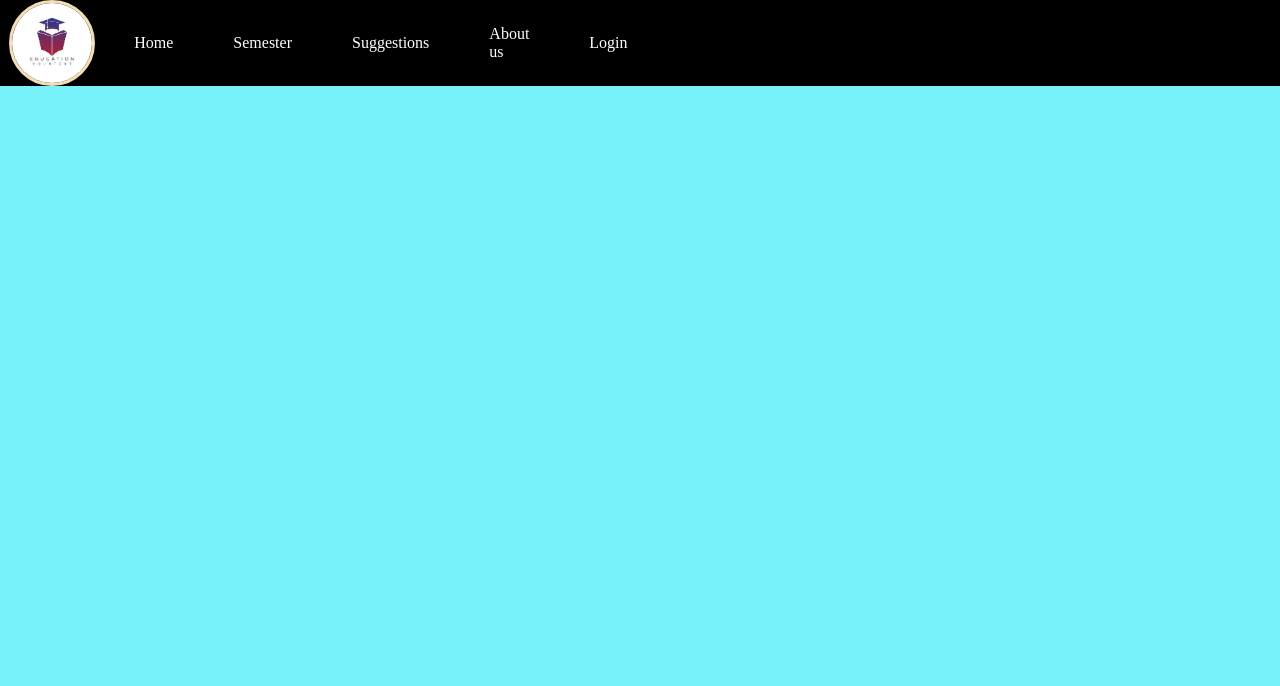
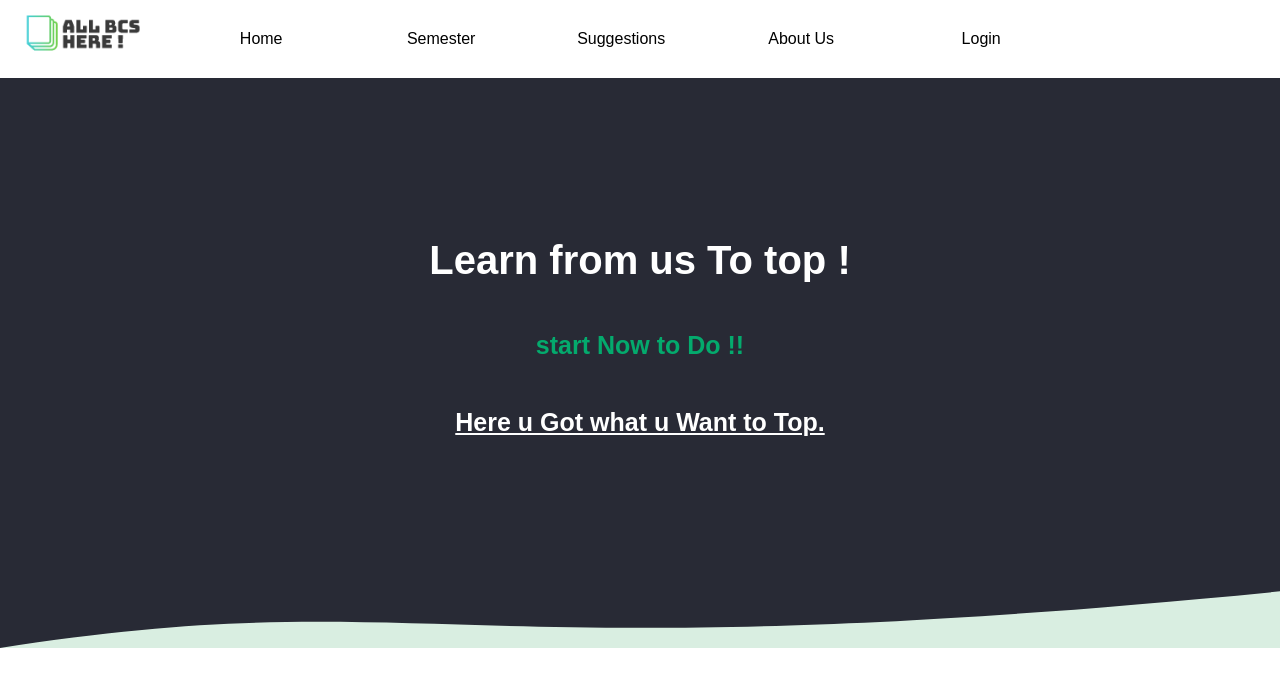
Before and after one commit to Ajay4615/All-BCS-Here-, a plain HTML site: page index.html in a window 1280 px wide. Drawn offline with Linux system fonts and the light colour scheme.

Commit message:
Home pages edited

```diff
--- a/Home.css
+++ b/Home.css
@@ -1,4 +1,132 @@
 *{
+    padding: 0;
+    margin: 0;
+}
+body{
+    background-color:  white;
+    box-sizing: border-box;
+    font-family: sans-serif;
+    height: 100%;
+}
+.logo{
+  margin: 7px;
+  padding: 0px;
+
+  height: 60px;
+  display: flex;
+   justify-content: center;
+   align-items: center;
+
+}
+.logo img{
+    margin: 0px;
+    height: 60px;
+}
+.menu-bar{
+    background-color:white ;
+
+    text-align: center;
+    flex-wrap: wrap;
+}
+.menu-bar ul{
+    display:flex;
+
+    list-style: none;
+
+}
+.menu-bar ul li{
+    width: 120px;
+    margin: 15px;
+    padding: 15px;
+}
+.menu-bar ul li a{
+      text-decoration: none;
+      color:black;
+    }
+
+.menu-bar ul li:hover{
+    background-color: #2bab0d;
+    border-radius: 4px;
+}
+
+.sub-menu-1{
+    display: none;
+    width: 170px;
+
+}
+
+.menu-bar ul li:hover .sub-menu-1{
+    display: block;
+    position: absolute;
+    background-color: white;
+     margin-top:15px;
+    margin-left: -15px;
+}
+.menu-bar ul li:hover .sub-menu-1 ul{
+
+    display: block;
+    margin: 10px;
+}
+.menu-bar ul li:hover .sub-menu-1 ul li{
+    width: 120px;
+    padding: 10px;
+    border-bottom: 1px dotted #fff;
+    background: transparent;
+    border-radius: 0;
+    text-align: left;
+
+
+}
+.menu-bar ul li:hover .sub-menu-1 ul li:last-child{
+    border-bottom: none;
+}
+.menu-bar ul li:hover .sub-menu-1 ul li a:hover{
+    background-color: #2bab0d;
+    border-radius: 4px;
+    width: 120px;
+    margin: 5px;
+    padding: 5px;
+
+}
+
+.homefrontcontent{
+    background-color: #282A35;
+    height: 500px;
+    width: 100%;
+    text-align: center;
+}
+.totop{
+    color: white;
+    font-size: 40px;
+    font-weight: 700;
+    /* padding-left: 43rem; */
+    padding-top:10rem ;
+    /* padding-right:rem ; */
+
+
+}
+.starttoday{
+    color:#04AA6D ;
+
+
+    font-weight: 700;
+    font-size: 25px;
+    padding-top:3rem;
+}
+
+.ugot{
+    color: #fff;
+    font-weight: 700;
+    font-size: 25px;
+    padding-top:3rem;
+    text-decoration: underline;
+}
+
+
+
+
+
+/* *{
     margin: 0;
     padding: 0;
 
@@ -16,22 +144,26 @@ body{
 .navbar{
   display: flex;
   width: 100%;
-  background-color: black;
-  height: 120;
+  height:80px;
+  position: relative;
+  font-size: 18px;
+
+  background-color: white;
+
 
 
 }
 .logo{
     width:100% ;
-    height: 80;
+    height: 70px;
     display: flex;
     justify-content: center;
     align-items: center;
 
 }
 .logo img{
-    border: solid wheat;
-    border-radius: 100%;
+
+
     height: 80px;
 }
 .nav-list{
@@ -44,15 +176,37 @@ align-items: center;
  list-style: none;
  padding: 10px 30px;
 
+}
+
+.nav-list ul li  {
+
+color: black;
+font-family:Arial, Helvetica, sans-serif;
 
 }
+.nav-list ul li a
+{
+    text-decoration: none;
+    color: black;
 
-.nav-list li a {
-text-decoration: none;
-color: white;
 }
-.nav-list li a:hover{
+.nav-list li :hover{
     text-decoration: none;
-    color: red;
+
+    height: 100%;
+    width: 100%;
 
     }
+
+.semistersubmenu {
+    display:none ;
+}
+.nav-list li ul :hover .semistersubmenu
+{
+    display: block;
+    position: absolute;
+    background-color: rgb(0,100,0);
+    margin-top:15px;
+    margin-left: -15px;
+
+} */
--- a/index.html
+++ b/index.html
@@ -8,16 +8,66 @@
     <link rel="stylesheet" href="Home.css">
 </head>
 <body>
-    <div class="navbar background">
-        <ul class="nav-list">
-            <div class="logo"><img src="LogoForAllBCS.jpg" alt="Logo"> </div>
-            <li><a href="#home">Home</a> </li>
-            <li><a href="semester/semister.html">Semester</a></li>
+     <div class="menu-bar">
+        <ul>
+            <div class="logo"><img src="Newlogo.png" alt="Logo"> </div>       <li class="active" ><a href="#home">Home</a> </li>
+            <li><a href="semester/semister.html">Semester</a>
+                <div class="sub-menu-1">
+                    <ul>
+                     <li><a href="#home">Semester1</a> </li>
+                     <li><a href="#home">Semester2</a> </li>
+                     <li><a href="semester/semister.html">Semester3</a> </li>
+                     <li><a href="#home">Semester4</a> </li>
+                     <li><a href="#home">Semester5</a> </li>
+                     <li><a href="#home">Semester6</a> </li>
+                    </ul>
+                   </div></li>
             <li><a href="#Suggestions">Suggestions</a></li>
-            <li><a href="#About us">About us</a></li>
+            <li><a href="#About us">About Us</a></li>
             <li><a href="#Login">Login</a></li>
         </ul>
-    </div>
+     </div>
+
+     <section>
+        <div class="homefrontcontent">
+            <h1 class="totop">Learn from us To top  !</h1>
+
+            <h2 class="starttoday" >start Now to Do !! </h2>
+           <h1 class="ugot" >Here u Got what u Want to Top.</h1>
+
+        </div>
+
+     <svg style="background-color:#D9EEE1;" width="100%" height="70" viewBox="0 0 100 100" preserveAspectRatio="none">
+        <path id="wavepath" d="M0,0  L110,0C35,150 35,0 0,100z" fill="#282A35" style="fill: rgb(40, 42, 53);"></path>
+      </svg>
+
+    </section>
+
+
+
+
+
+    <!-- <div class="navbar background">
+        <ul class="nav-list">
+            <div class="logo"><img src="Newlogo.png" alt="Logo"> </div>
+            <li><a href="#home">Home</a> </li>
+            <li><a href="semester/semister.html">Semester</a>
+             <div class="semestersubmenu">
+              <ul>
+               <li><a href="#home">Semester1</a> </li>
+               <li><a href="#home">Semester2</a> </li>
+               <li><a href="#home">Semester3</a> </li>
+               <li><a href="#home">Semester4</a> </li>
+               <li><a href="#home">Semester5</a> </li>
+               <li><a href="#home">Semester6</a> </li>
+              </ul>
+             </div>
+            </li>
+            <li><a href="#Suggestions">Suggestions</a></li>
+            <li><a href="#About us">AboutUs</a></li>
+            <li><a href="#Login">Login</a></li>
+        </ul>
+    </div> -->
 
 </body>
 </html>
```
Also changed, not shown: LogoForAllBCS.jpg (deleted), Newlogo.png (added).
